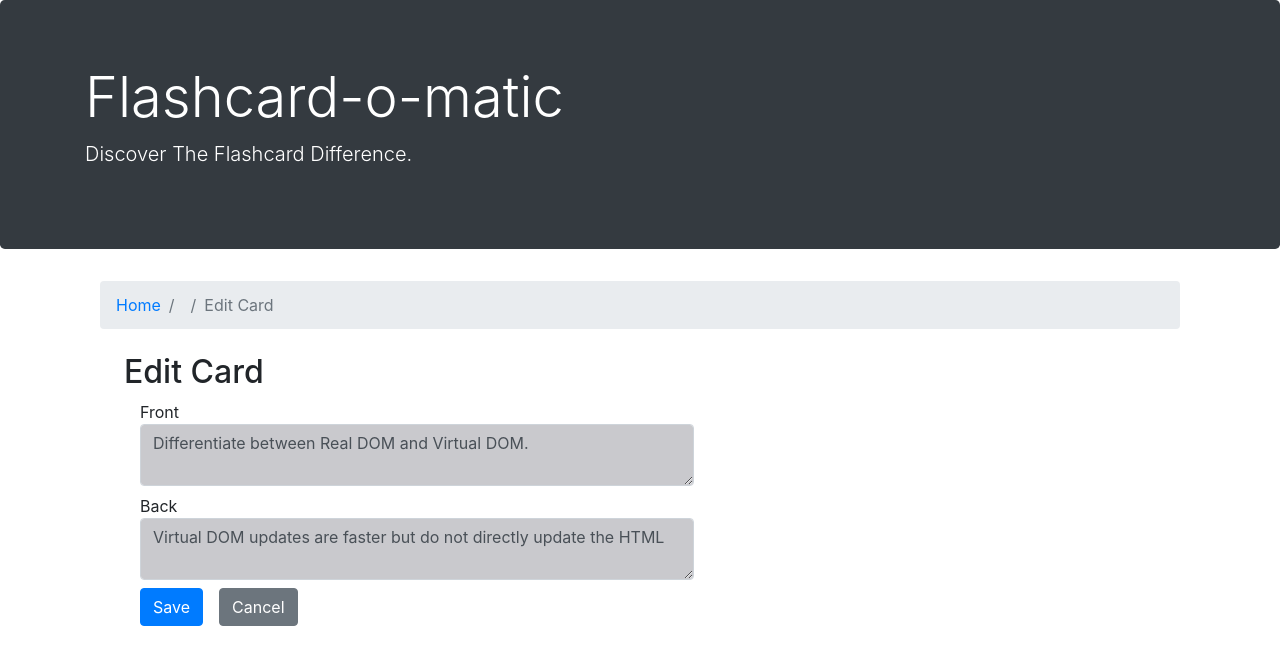
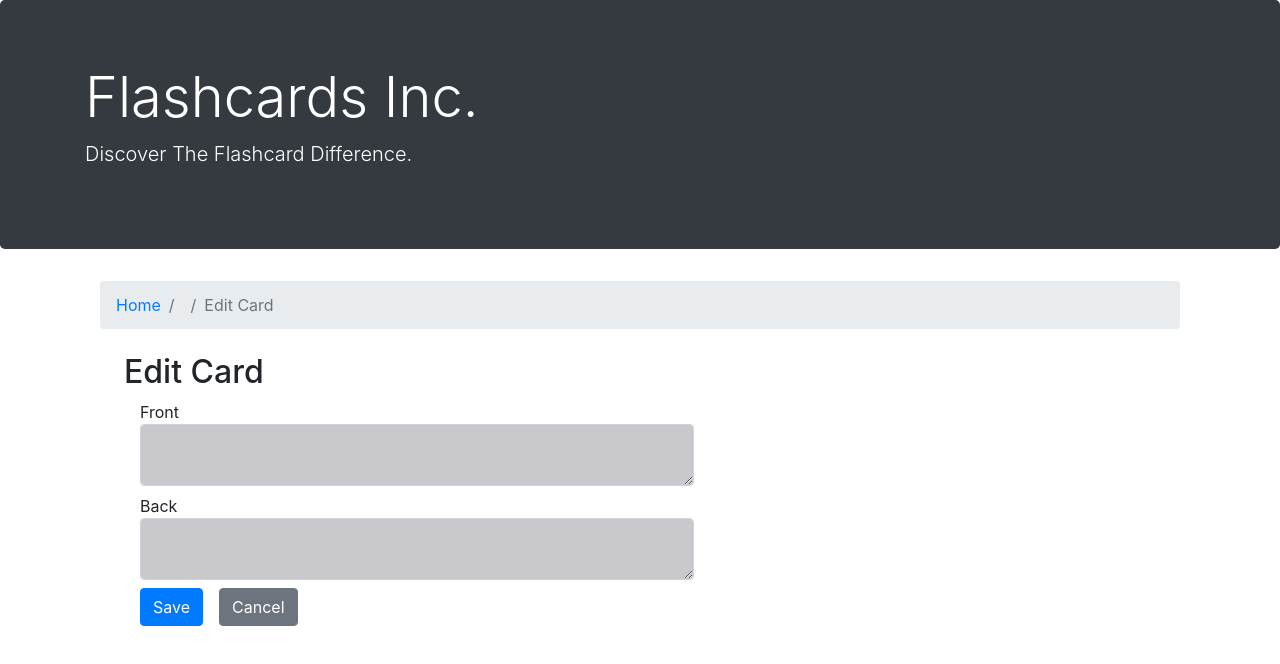
Before and after one commit to jhowe54/Flashcards-Inc, a React (Create React App) app: page /decks/1/cards/1/edit in a window 1280 px wide. Shown: the top 664 px of the page. Built offline with nearby package versions, Linux system fonts and the light colour scheme; no server answers; data requests are answered from the project's data file; a web font is replaced by a local one.

Commit message:
styling changes

```diff
--- a/data/db.json
+++ b/data/db.json
@@ -12,18 +12,6 @@
     }
   ],
   "cards": [
-    {
-      "id": 1,
-      "front": "Differentiate between Real DOM and Virtual DOM.",
-      "back": "Virtual DOM updates are faster but do not directly update the HTML",
-      "deckId": 1
-    },
-    {
-      "id": 2,
-      "front": "How do you modify the state of a different React component?",
-      "back": "Not at all! State is visible to the component only.",
-      "deckId": 1
-    },
     {
       "id": 3,
       "front": "How do you pass data 'down' to a React child component?",
@@ -44,8 +32,8 @@
     },
     {
       "cards": [],
-      "front": "b",
-      "back": "b",
+      "front": "test",
+      "back": "test",
       "deckId": 1,
       "id": 7
     }
--- a/src/Layout/Header.js
+++ b/src/Layout/Header.js
@@ -4,7 +4,7 @@ function Header() {
   return (
     <header className="jumbotron bg-dark">
       <div className="container text-white">
-        <h1 className="display-4">Flashcard-o-matic</h1>
+        <h1 className="display-4">Flashcards Inc.</h1>
         <p className="lead">Discover The Flashcard Difference.</p>
       </div>
     </header>
--- a/src/Layout/Home.css
+++ b/src/Layout/Home.css
@@ -1,8 +1,10 @@
 .deck-wrapper {
     background-color: rgba(129, 129, 138, 0.425);
+    box-shadow: gray 5px 5px 8px 1px;
     border-radius: 5px;
     width: 70%;
     box-sizing: border-box;
+    transition: all .3s ease-in-out;
 }
 
 .deck-buttons {
@@ -11,6 +13,7 @@
 
 .deck {
     padding: 8px;
+
 }
 
 .description {
@@ -24,3 +27,10 @@
 .card-count p {
     align-self: flex-end;
 }
+
+
+
+.deck-wrapper:hover {
+    transform: scale(1.01);
+    box-shadow: gray 6px 6px 9px 2px;
+}
--- a/src/Layout/Home.js
+++ b/src/Layout/Home.js
@@ -35,7 +35,7 @@ function Home() {
     const list = decks.map((deck) => {
         return (
             <div className="deck-wrapper" key={deck.id}>
-                <div className="deck m-3">
+                <div className="deck m-3 deck-grow">
                     <div className="row card-count">
                      <h1 className="col col-lg-7">{deck.name}</h1>
                      <p className="col col-lg-6">{`${deck.cards.length} cards`}</p>
```
Also changed, not shown: src/Layout/CardForm.js (line endings or trailing spaces), src/Layout/CardList.css (line endings or trailing spaces), src/Layout/CardList.js (line endings or trailing spaces), src/Layout/CreateDeck.js (line endings or trailing spaces), src/Layout/DeckForm.js (line endings or trailing spaces), src/Layout/EditCard.js (line endings or trailing spaces), src/Layout/EditDeck.js (line endings or trailing spaces), src/Layout/ErrorMessage.js (line endings or trailing spaces).
